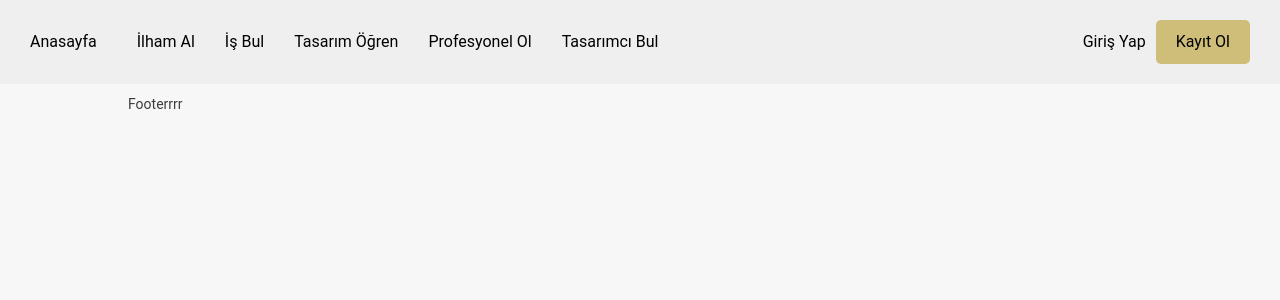
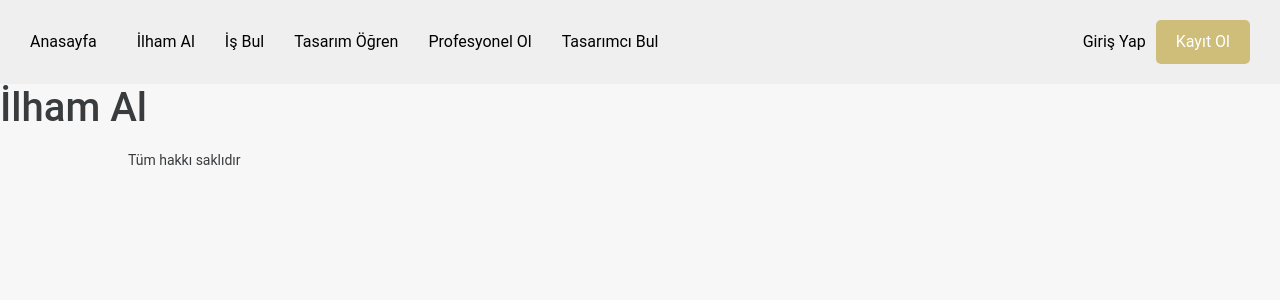
Before and after one commit to yeg2799/Create-Career, a Nuxt app: page /ProjectsPage in a window 1280 px wide. Shown: the top 300 px of the page. Built offline with nearby package versions, Linux system fonts and the light colour scheme; what vue-js-toggle-button, vue-tel-input would draw is missing.

Commit message:
created project page

```diff
--- a/components/Footer/Footer.vue
+++ b/components/Footer/Footer.vue
@@ -1,7 +1,7 @@
 <template>
   <div class="footer_wrapper">
     <div class="footer">
-            Footerrrr
+          Tüm hakkı saklıdır
     </div>
 
   </div>
--- a/components/Header/Header.vue
+++ b/components/Header/Header.vue
@@ -77,9 +77,11 @@ export default {
       &_sign_up{
         cursor: pointer;
         background: #cebe79;
-        color: white;
         padding: 10px 20px;
         border-radius: 5px;
+        a{
+          color: white;
+        }
       }
     }
 }
--- a/config/routes.js
+++ b/config/routes.js
@@ -25,4 +25,9 @@ export default[
         name: 'ProjectDetail',
         component: resolve(__dirname, '../pages/ProjectDetail'),
     },
+    {
+        path: '/:slug',
+        name: 'ProjectsPage',
+        component: resolve(__dirname, '../pages/ProjectsPage'),
+    },
 ]
--- /dev/null
+++ b/pages/ProjectsPage.vue
@@ -0,0 +1,18 @@
+<template>
+  <div class="projects_wrapper">
+      <div class="project_title">
+          <h1>İlham Al</h1>
+      </div>
+
+  </div>
+</template>
+
+<script>
+export default {
+
+}
+</script>
+
+<style>
+
+</style>
--- a/pages/auth/Register.vue
+++ b/pages/auth/Register.vue
@@ -25,6 +25,11 @@
                   </div>
                 </div>
                 <div class="mb-3 col-12">
+                    <V-Input type="text"
+                    placeholder="Lütfen Firma İsminizi Giriniz"
+                    label="Firma Adı"/>
+                </div>
+                <div class="mb-3 col-12">
                     <V-Input type="email"
                     placeholder="Lütfen E-Posta Adresinizi Giriniz"
                     label="E-Posta"/>
@@ -49,7 +54,7 @@
                 </div>
                 </div>
                     <div class="col-12">
-                      <button type="submit" class="btn create_account_button" >Kayıt Ol</button>
+                      <button type="submit" class="btn create_account_button">Kayıt Ol</button>
                     </div>
                     <div class="is_there_account col-12">
                       <span>Zaten bir hesabınız var mı?</span><nuxt-link to="/login">Hemen giriş yapın.</nuxt-link>
@@ -87,8 +92,7 @@ export default {
   flex: 1;
   display: flex;
   flex-direction: column;
-  align-items: center;
-  justify-content: center;
+  padding-top: 30px;
   &_header{
     width: 100%;
     padding: 20px;
```
